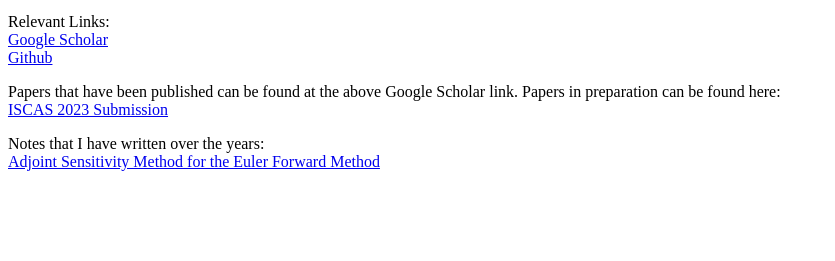
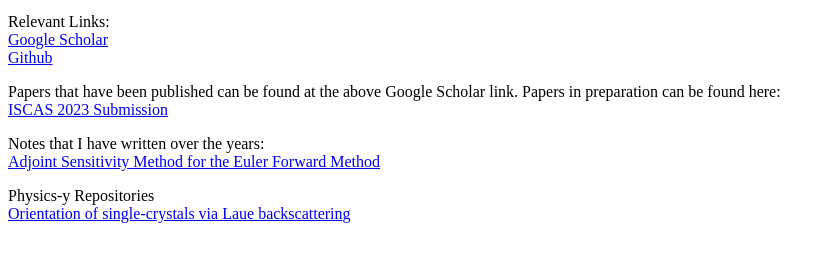
Before and after one commit to louisprimeau/louisprimeau.github.io, a plain HTML site: page index.html in a window 1280 px wide. Shown: the part 127-388 px from the top of the page, without its empty margins (0-835 px from the left). Drawn offline with Linux system fonts and the light colour scheme.

Commit message:
Update index.html

```diff
--- a/index.html
+++ b/index.html
@@ -20,5 +20,9 @@
     <a href="https://github.com/louisprimeau/louisprimeau.github.io/blob/master/adjoint_notes.pdf"> Adjoint Sensitivity Method for the Euler Forward Method </a> <br>
   </p>
 
+  <p> Physics-y Repositories <br>
+    <a href="https://github.com/louisprimeau/laue_fitting"> Orientation of single-crystals via Laue backscattering  </a> <br>
+  </p>
+
 </body>
 </html>
```
